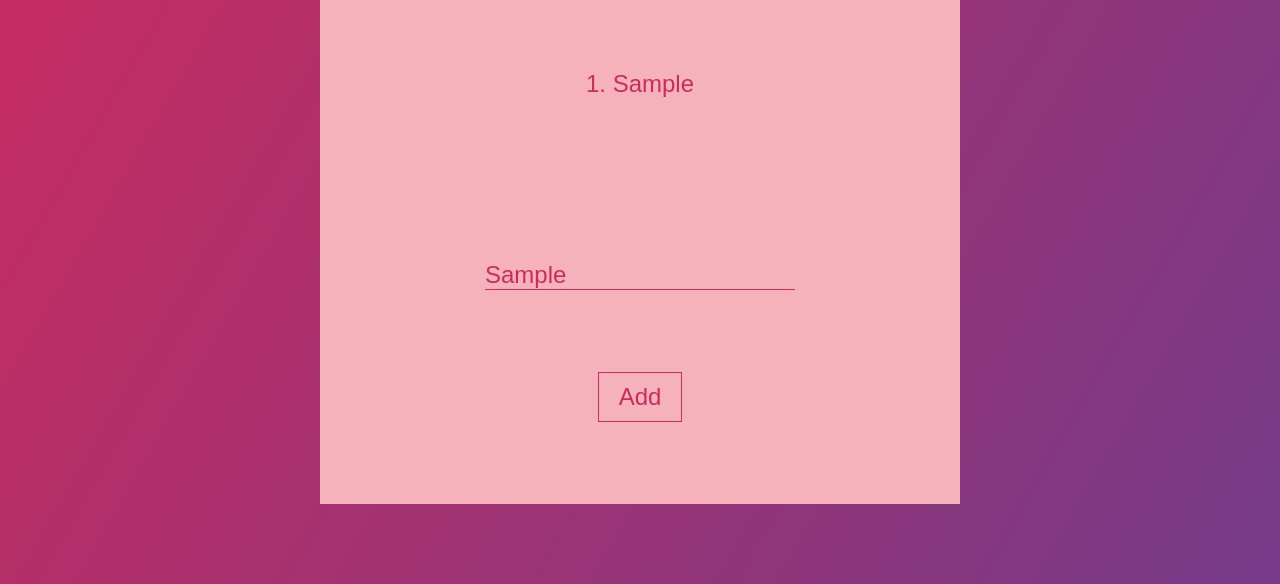
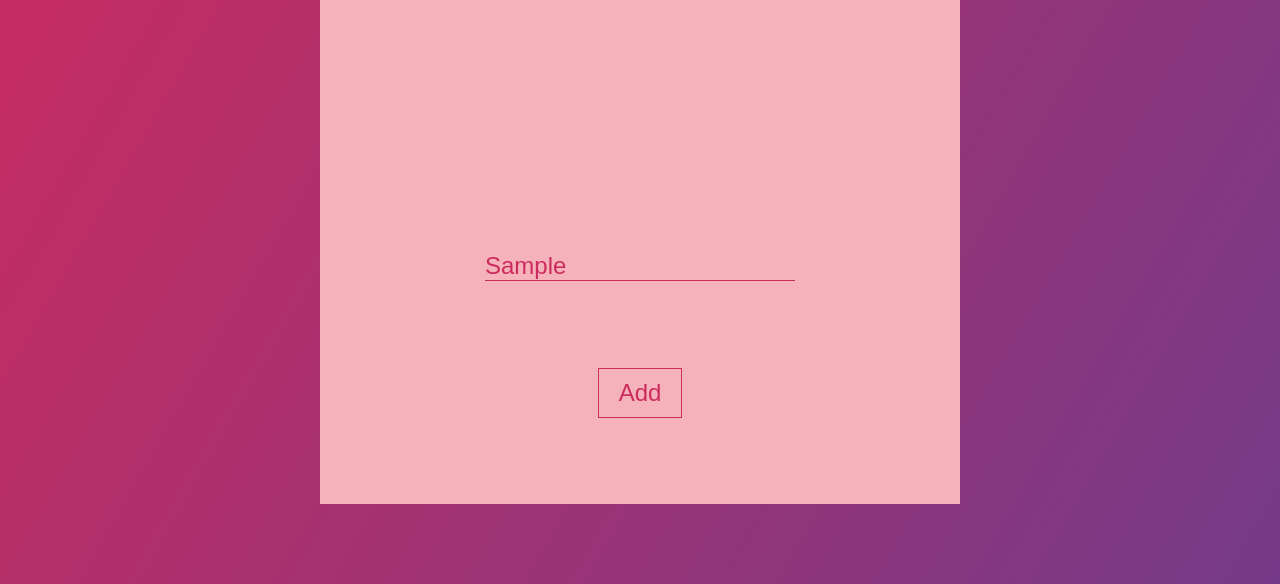
Before and after one commit to ronioz/Epatajuri, a plain HTML site: page index.html in a window 1280 px wide. Both pictures are taken after typing "Sample" into the empty fields and a click on the button "Add". Shown: the part 216-800 px from the top of the page. Drawn offline with Linux system fonts and the light colour scheme.

Commit message:
despacito

```diff
--- a/app.js
+++ b/app.js
@@ -1,16 +1,17 @@
 const ul = document.querySelector(".con .mainUl");
 
-let i = 1;
 
 let database = [];
 
-function bruh() {
-    var inputValue = document.getElementById("mainInput").value;
-    var li = document.createElement("LI");
-    var text1 = document.createTextNode(i + ". " + inputValue);
-    li.appendChild(text1);
-    ul.appendChild(li);
-    i++;
+const addData = (ev) =>{
+    ev.preventDefault();
+    let data = {
+        date : document.getElementById("mainInput").value,
+    }
+    database.push(data);
+    document.forms[0].reset();
+    localStorage.setItem('databaseList',JSON.stringify(database));
 }
-
-console.log("ZANGISANGISANGIAGNAI");
+document.addEventListener('DOMContentLoaded',()=>{
+    document.getElementById("btn").addEventListener('click',addData);
+});
--- a/index.html
+++ b/index.html
@@ -19,7 +19,7 @@
 
             </div>
             <input type="text" id="mainInput" placeholder="Type here...">
-            <button class="btn" onclick="bruh()">Add</button>
+            <button id="btn" class="btn">Add</button>
         </div>
     </div>
     </body>
```
